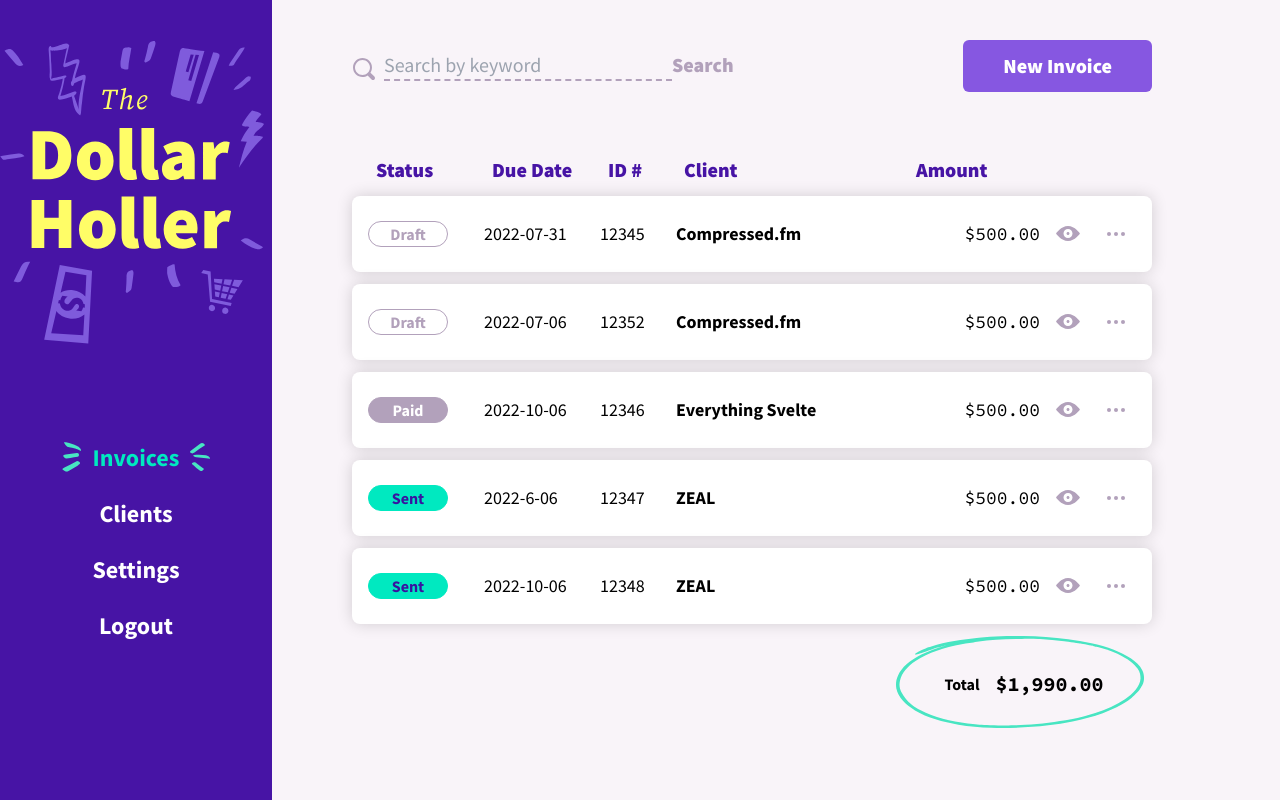
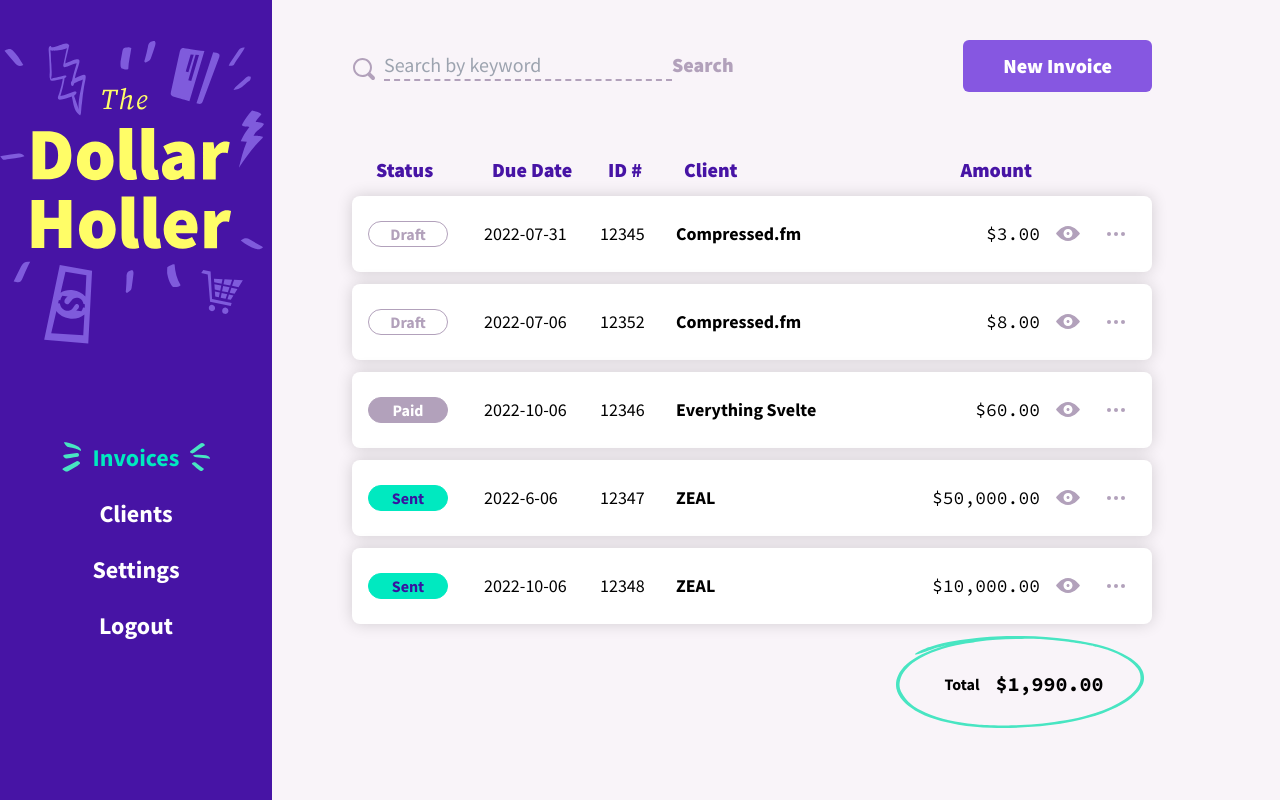
Before and after one commit to StanSkrivanek/dhsupa, a SvelteKit app: page /invoices in a window 1280 px wide. Built offline with nearby package versions, Linux system fonts and the light colour scheme.

Commit message:
ADD: price formating helper functions

```diff
--- /dev/null
+++ b/src/lib/utils/moneyHelers.ts
@@ -0,0 +1,18 @@
+export const sumLineItems = (lineItems: LineItem[] | undefined): number => {
+  if (!lineItems) return 0;
+  return lineItems.reduce((prevValue, curValue) => prevValue + curValue.amount, 0);
+};
+
+export const centsToDolars = (cents: number): string => {
+  const dollars = cents / 100;
+  const addDecimal = twoDecimals(dollars);
+  return addThousandSeparator(addDecimal);
+}
+
+export const twoDecimals = (num: number): string => {
+  return num.toFixed(2);
+}
+
+export const addThousandSeparator = (num: string): string => {
+  return num.replace(/\B(?=(\d{3})+(?!\d))/g, ",");
+}
--- a/src/routes/(dashboard)/invoices/+page.svelte
+++ b/src/routes/(dashboard)/invoices/+page.svelte
@@ -36,7 +36,7 @@
     <h3>Due Date</h3>
     <h3>ID #</h3>
     <h3>Client</h3>
-    <h3>Amount</h3>
+    <h3 class="text-right">Amount</h3>
     <div />
     <div />
   </div>
--- a/src/routes/(dashboard)/invoices/InvoiceRow.svelte
+++ b/src/routes/(dashboard)/invoices/InvoiceRow.svelte
@@ -2,6 +2,7 @@
   import Eye from '$lib/components/Icon/Eye.svelte';
   import ThreeDots from '$lib/components/Icon/ThreeDots.svelte';
   import Tag from '$lib/components/Tag.svelte';
+  import { sumLineItems,centsToDolars } from '$lib/utils/moneyHelers';
   export let invoice: Invoice;
 </script>
 
@@ -11,8 +12,10 @@
   <div class="status"><Tag className="ml-auto lg:ml-0" label={invoice.invoiceStatus} /></div>
   <div class="dueDate text-sm lg:text-lg">{invoice.dueDate}</div>
   <div class="invoiceNr text-sm lg:text-lg">{invoice.invoiceNumber}</div>
-  <div class="clientName text-base font-bold lg:text-lg">{invoice.client.name}</div>
-  <div class="amount text-right font-mono text-sm lg:text-lg">$500.00</div>
+  <div class="clientName text-base font-bold lg:text-lg whitespace-nowrap truncate">{invoice.client.name}</div>
+  <div class="amount text-right font-mono text-sm lg:text-lg">
+    ${centsToDolars(sumLineItems(invoice.lineItems))}
+  </div>
   <div class=" viewBtn hidden text-sm lg:block ">
     <a href="/" class=" text-pastelPurple hover:text-daisyBush"><Eye /></a>
   </div>
```
